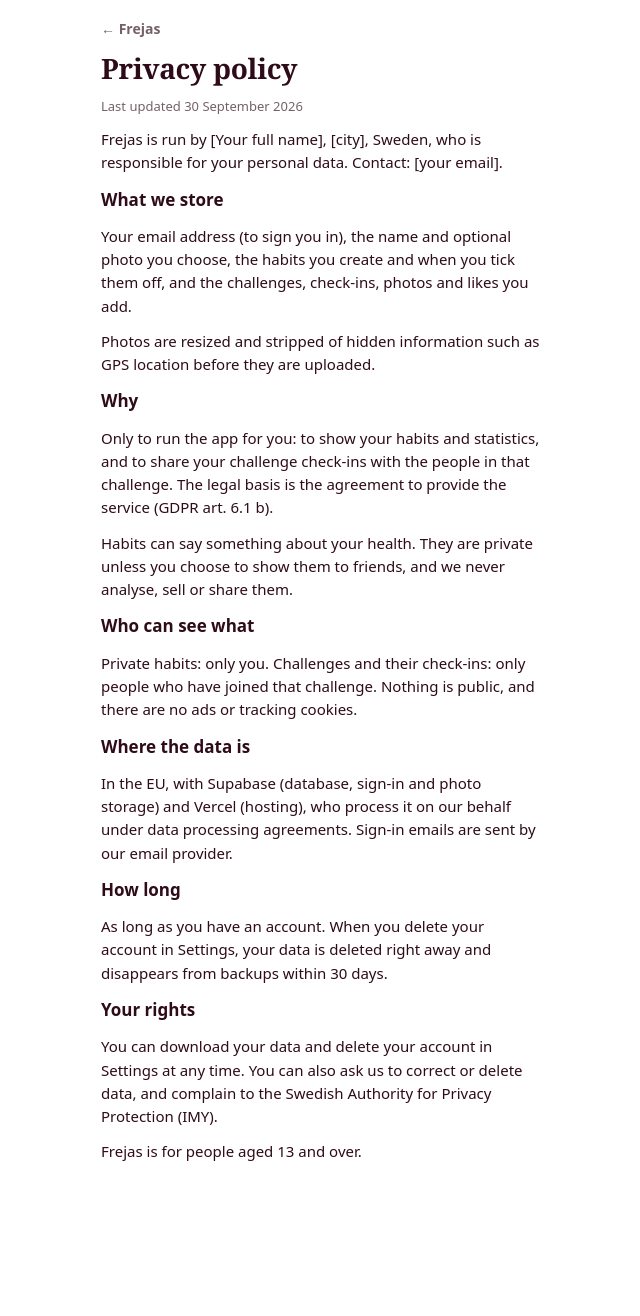
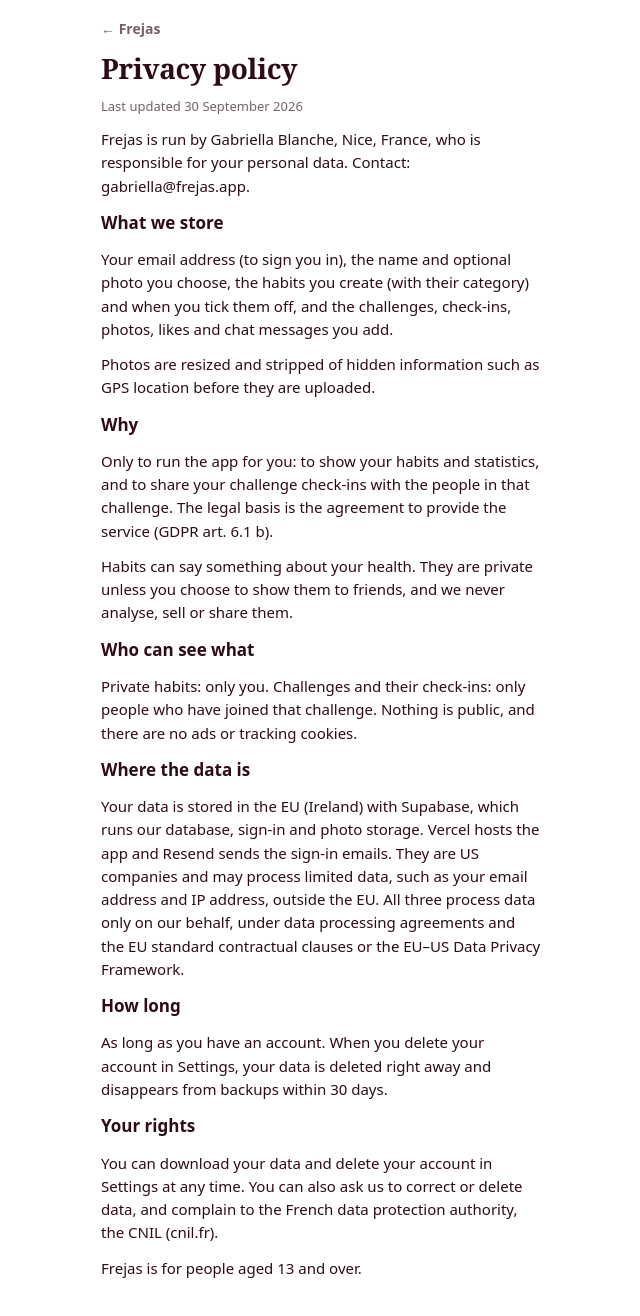
Before and after one commit to celinus123/Frejas, a Next.js app: page /privacy in a window 1280 px wide. Shown: the top 1316 px of the page, without its empty margins (319-959 px from the left). Before the commit the page ends 1224 px from the top, so only its background shows below. Built offline with nearby package versions, Linux system fonts and the light colour scheme; no server answers.

Commit message:
Privacy policy: controller details, CNIL, processors
Co-Authored-By: Claude Opus 5.5 <noreply@anthropic.com>
Claude-Session: https://claude.ai/code/session_01PPaxiHZdcok5SQkM1R1wny

```diff
--- a/app/privacy/page.tsx
+++ b/app/privacy/page.tsx
@@ -1,12 +1,11 @@
 import { LegalPage } from "@/components/LegalPage";
 
-// DRAFT — review before inviting people outside your circle. Replace the [bracketed] parts.
 export default function Privacy() {
   return (
     <LegalPage title="Privacy policy" updated="30 September 2026">
-      <p>Frejas is run by [Your full name], [city], Sweden, who is responsible for your personal data. Contact: [your email].</p>
+      <p>Frejas is run by Gabriella Blanche, Nice, France, who is responsible for your personal data. Contact: <a href="mailto:gabriella@frejas.app">gabriella@frejas.app</a>.</p>
       <h2 className="h2">What we store</h2>
-      <p>Your email address (to sign you in), the name and optional photo you choose, the habits you create and when you tick them off, and the challenges, check-ins, photos and likes you add.</p>
+      <p>Your email address (to sign you in), the name and optional photo you choose, the habits you create (with their category) and when you tick them off, and the challenges, check-ins, photos, likes and chat messages you add.</p>
       <p>Photos are resized and stripped of hidden information such as GPS location before they are uploaded.</p>
       <h2 className="h2">Why</h2>
       <p>Only to run the app for you: to show your habits and statistics, and to share your challenge check-ins with the people in that challenge. The legal basis is the agreement to provide the service (GDPR art. 6.1 b).</p>
@@ -14,11 +13,11 @@ export default function Privacy() {
       <h2 className="h2">Who can see what</h2>
       <p>Private habits: only you. Challenges and their check-ins: only people who have joined that challenge. Nothing is public, and there are no ads or tracking cookies.</p>
       <h2 className="h2">Where the data is</h2>
-      <p>In the EU, with Supabase (database, sign-in and photo storage) and Vercel (hosting), who process it on our behalf under data processing agreements. Sign-in emails are sent by our email provider.</p>
+      <p>Your data is stored in the EU (Ireland) with Supabase, which runs our database, sign-in and photo storage. Vercel hosts the app and Resend sends the sign-in emails. They are US companies and may process limited data, such as your email address and IP address, outside the EU. All three process data only on our behalf, under data processing agreements and the EU standard contractual clauses or the EU–US Data Privacy Framework.</p>
       <h2 className="h2">How long</h2>
       <p>As long as you have an account. When you delete your account in Settings, your data is deleted right away and disappears from backups within 30 days.</p>
       <h2 className="h2">Your rights</h2>
-      <p>You can download your data and delete your account in Settings at any time. You can also ask us to correct or delete data, and complain to the Swedish Authority for Privacy Protection (IMY).</p>
+      <p>You can download your data and delete your account in Settings at any time. You can also ask us to correct or delete data, and complain to the French data protection authority, the CNIL (cnil.fr).</p>
       <p>Frejas is for people aged 13 and over.</p>
     </LegalPage>
   );
```
